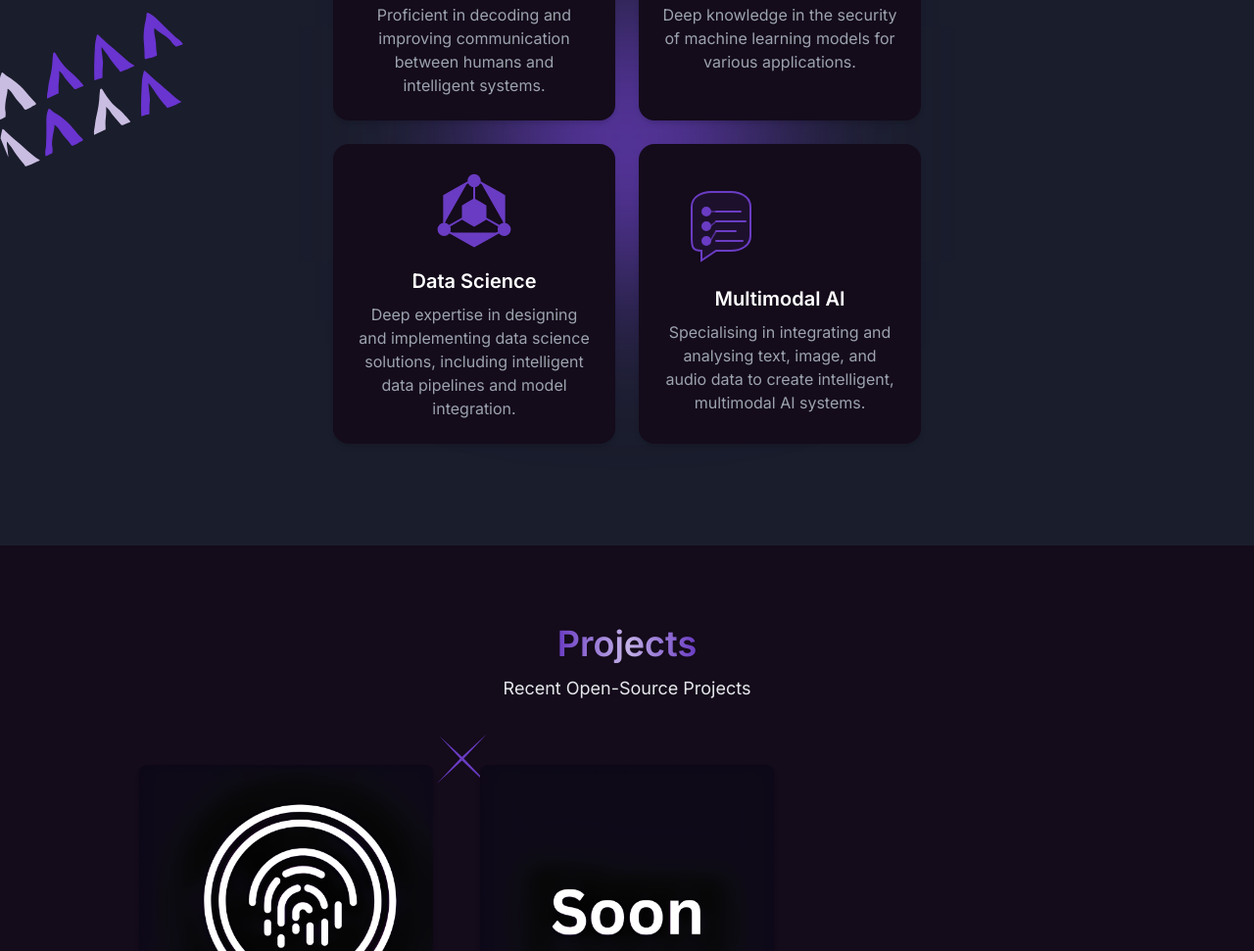
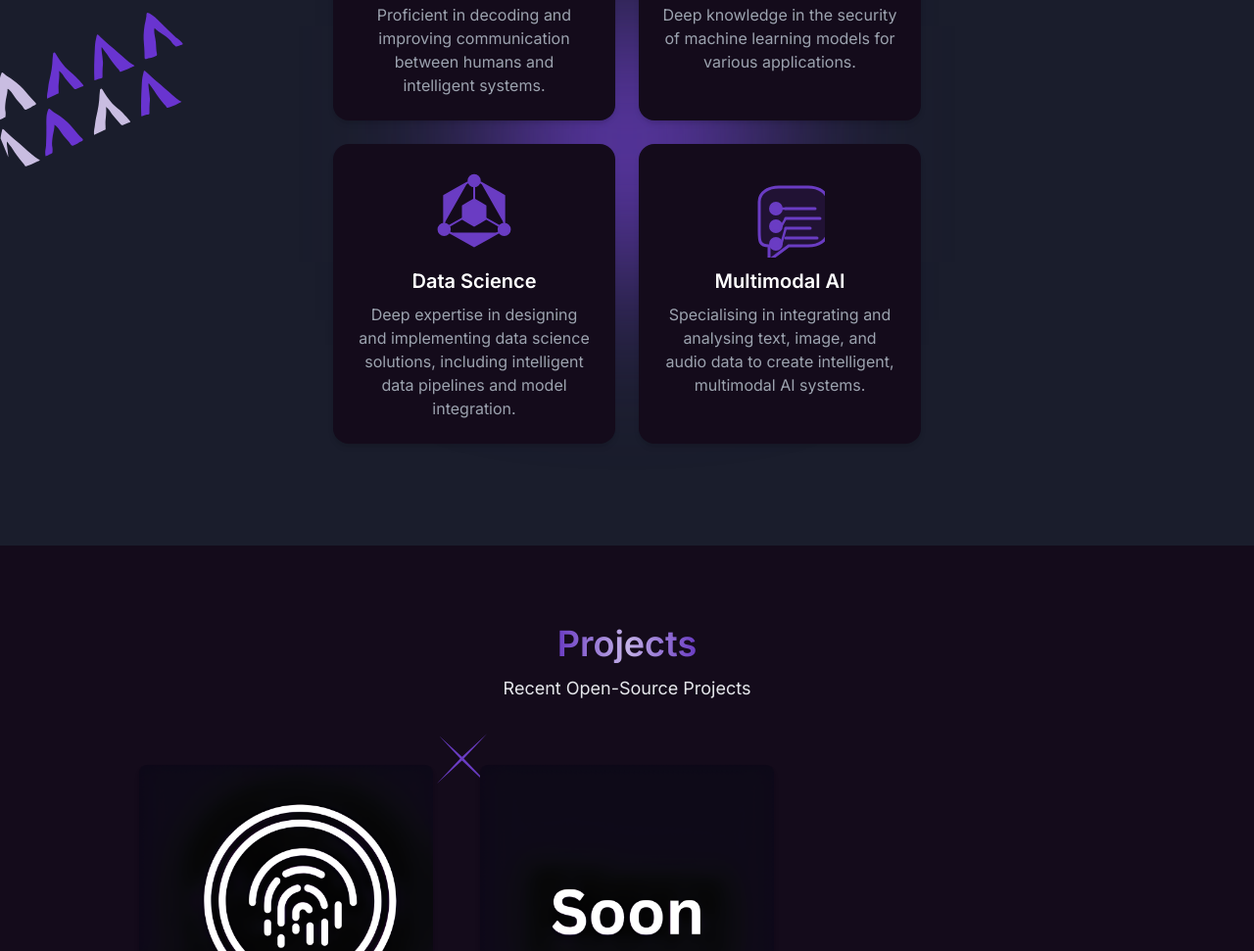
Before and after one commit to paiscapitall/paiscapitall.github.io, a website: page index.html in a window 1280 px wide. Shown: the part 1587-2558 px from the top of the page at 98% size. Drawn offline with Linux system fonts and the light colour scheme; files whose address does not match are found by name.

Commit message:
Update index.html

```diff
--- a/index.html
+++ b/index.html
@@ -360,31 +360,31 @@
               d="M2.24634 46L21.2213 27.025L26.6417 32.4454L13.087 46L26.6417 59.5547L21.2213 64.975L2.24634 46ZM33.6835 79.4574L50.8798 10.6874L58.3165 12.5465L41.124 81.3165L33.6835 79.4574ZM65.3583 59.5547L78.913 46L65.3583 32.4454L70.7825 27.025L89.7575 46L70.7825 64.975L65.3583 59.5547Z"
               fill="#6A3CC3" />
           </svg>-->
-          <svg width="120" height="120" viewBox="0 0 120 120" xmlns="http://www.w3.org/2000/svg">
-  <!-- Speech bubble with brain/neural network elements -->
-  <g fill="#6A3CC3" stroke="#6A3CC3" stroke-width="2">
-    <!-- Main speech bubble body -->
-    <path d="M30,40 C30,30 40,25 50,25 L70,25 C80,25 90,30 90,40 L90,70 C90,80 80,85 70,85 L55,85 L40,95 L40,85 C30,85 30,80 30,70 Z"
-          fill="#6A3CC3" fill-opacity="0.1" stroke="#6A3CC3"/>
+          <svg width="92" height="92" class="mx-auto mb-2.5" viewBox="0 0 92 92" fill="none" xmlns="http://www.w3.org/2000/svg">
+  <!-- Bold Speech bubble with neural network elements -->
+  <g fill="#6A3CC3" stroke="#6A3CC3" stroke-width="3">
+    <!-- Main speech bubble body - thicker stroke -->
+    <path d="M25,35 C25,25 35,20 45,20 L75,20 C85,20 95,25 95,35 L95,65 C95,75 85,80 75,80 L55,80 L35,95 L35,80 C25,80 25,75 25,65 Z"
+          fill="#6A3CC3" fill-opacity="0.15" stroke="#6A3CC3" stroke-width="3"/>
 
-    <!-- Neural network nodes -->
-    <circle cx="45" cy="45" r="4" fill="#6A3CC3"/>
-    <circle cx="45" cy="60" r="4" fill="#6A3CC3"/>
-    <circle cx="45" cy="75" r="4" fill="#6A3CC3"/>
+    <!-- Larger neural network nodes -->
+    <circle cx="42" cy="42" r="5.5" fill="#6A3CC3"/>
+    <circle cx="42" cy="60" r="5.5" fill="#6A3CC3"/>
+    <circle cx="42" cy="78" r="5.5" fill="#6A3CC3"/>
 
-    <!-- Text processing lines -->
-    <g stroke="#6A3CC3" stroke-width="2" stroke-linecap="round">
-      <line x1="55" y1="45" x2="80" y2="45"/>
-      <line x1="55" y1="55" x2="85" y2="55"/>
-      <line x1="55" y1="65" x2="75" y2="65"/>
-      <line x1="55" y1="75" x2="82" y2="75"/>
+    <!-- Thicker text processing lines -->
+    <g stroke="#6A3CC3" stroke-width="3" stroke-linecap="round">
+      <line x1="52" y1="42" x2="82" y2="42"/>
+      <line x1="52" y1="52" x2="87" y2="52"/>
+      <line x1="52" y1="62" x2="77" y2="62"/>
+      <line x1="52" y1="72" x2="84" y2="72"/>
     </g>
 
-    <!-- Neural connections -->
-    <g stroke="#6A3CC3" stroke-width="1.5" stroke-linecap="round" opacity="0.7">
-      <line x1="49" y1="45" x2="55" y2="45"/>
-      <line x1="49" y1="60" x2="55" y2="55"/>
-      <line x1="49" y1="75" x2="55" y2="65"/>
+    <!-- Thicker neural connections -->
+    <g stroke="#6A3CC3" stroke-width="2.5" stroke-linecap="round">
+      <line x1="47.5" y1="42" x2="52" y2="42"/>
+      <line x1="47.5" y1="60" x2="52" y2="52"/>
+      <line x1="47.5" y1="78" x2="52" y2="62"/>
     </g>
   </g>
           </svg>
```
